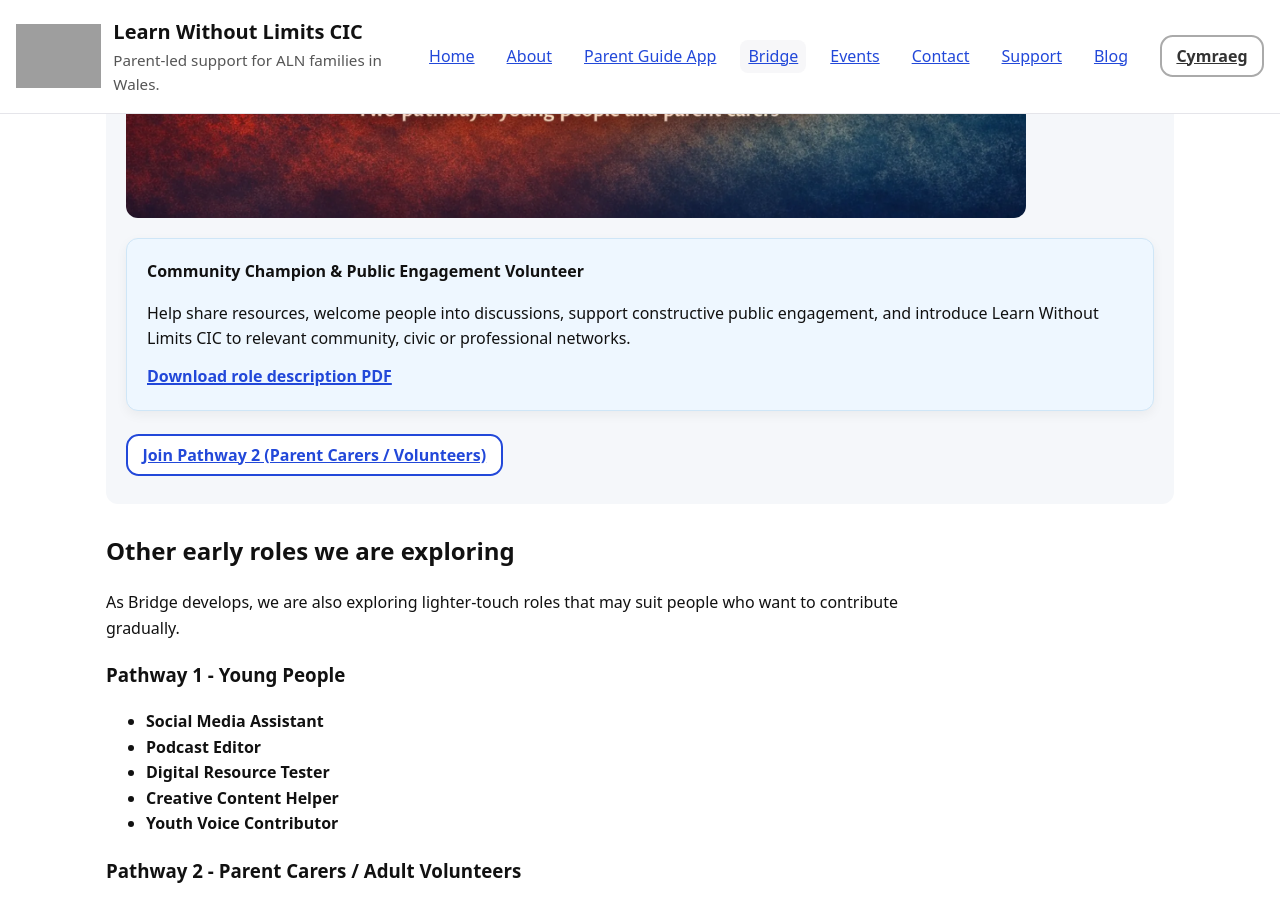
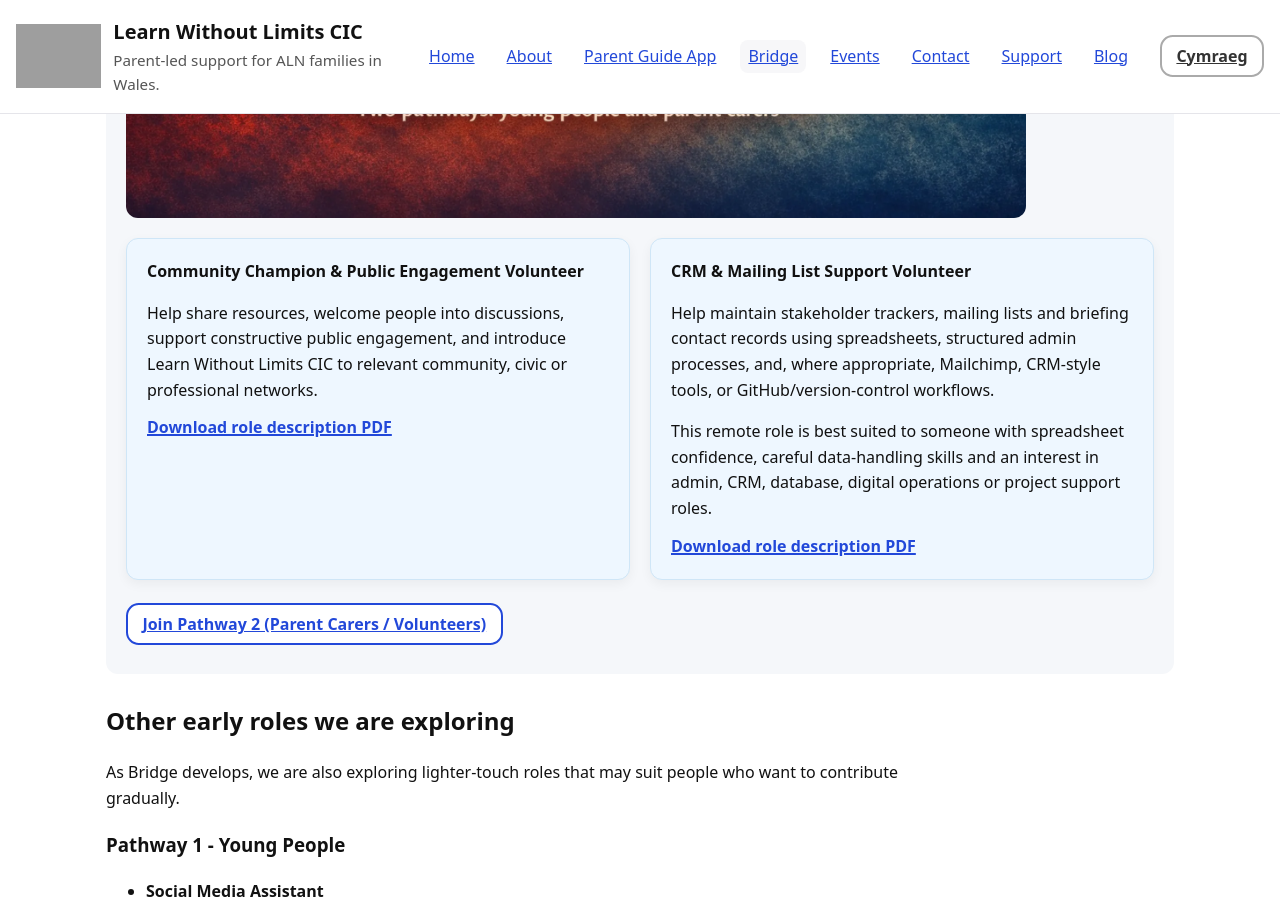
Before and after one commit to StephShobiye/learnwithoutlimitscic.github.io, a Jekyll site: the page bridge.en.html, which Jekyll copies as it is, in a window 1280 px wide and 900 px high, scrolled down 2860 px. Built offline with Jekyll 4.4.1, drawn with Linux system fonts in a browser that asks for light colours; grey boxes are pictures that could not be loaded.

Commit message:
add mailing list volunteer to bridge

```diff
--- a/bridge.en.html
+++ b/bridge.en.html
@@ -237,6 +237,18 @@
               Download role description PDF
             </a>
           </article>
+        <article class="bridge-opportunity-card">
+  <h4>CRM &amp; Mailing List Support Volunteer</h4>
+  <p>
+    Help maintain stakeholder trackers, mailing lists and briefing contact records using spreadsheets, structured admin processes, and, where appropriate, Mailchimp, CRM-style tools, or GitHub/version-control workflows.
+  </p>
+  <p>
+    This remote role is best suited to someone with spreadsheet confidence, careful data-handling skills and an interest in admin, CRM, database, digital operations or project support roles.
+  </p>
+  <a href="/downloads/LWL_CRM_Mailing_List_Support_Volunteer_Role_Description_v1.0.pdf">
+    Download role description PDF
+  </a>
+</article>
         </div>
 
         <p>
```
